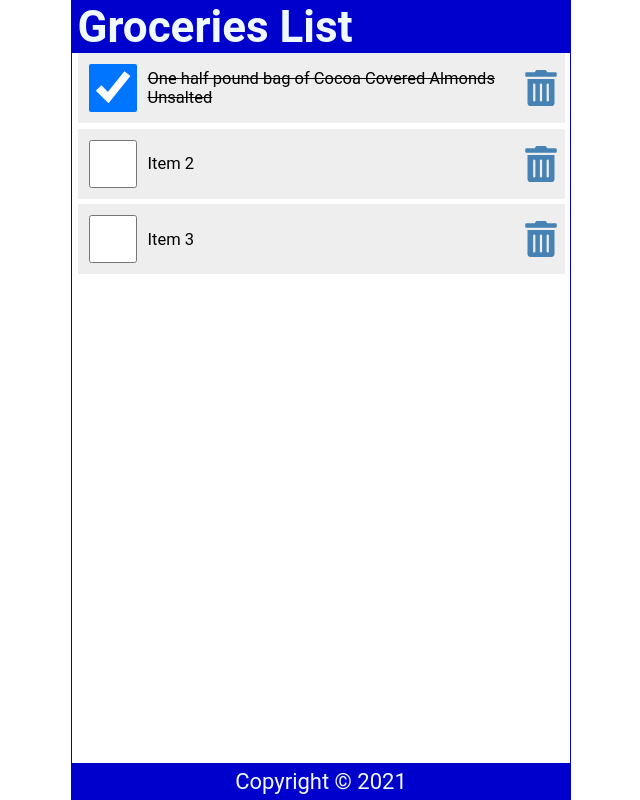
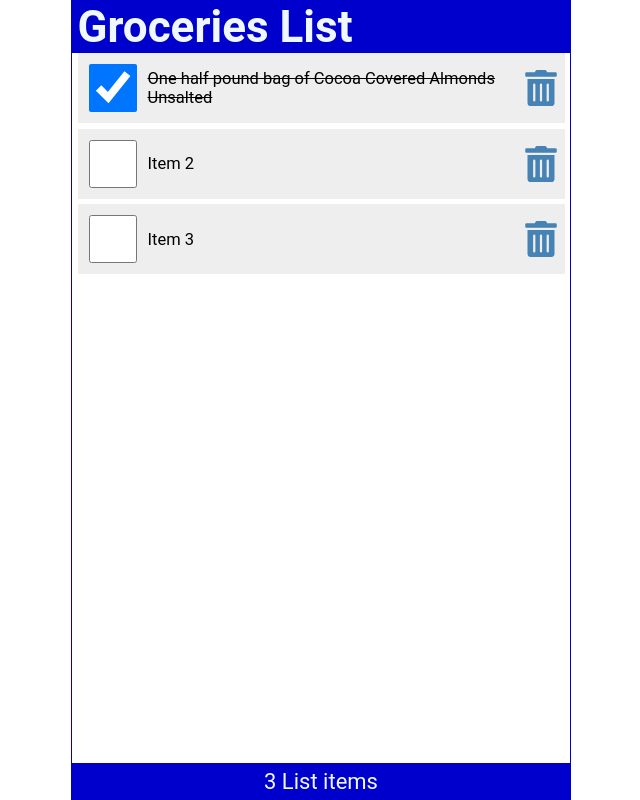
Before and after one commit to I-the-Creator/01tut, a React (Create React App) app: page / in a window 1280 px wide. Shown: the whole page, without its empty margins (319-959 px from the left). Built offline with nearby package versions, Linux system fonts and the light colour scheme.

Commit message:
items counter add, prop drilled from App component

```diff
--- a/src/Footer.jsx
+++ b/src/Footer.jsx
@@ -1,9 +1,10 @@
-const Footer = () => {
+const Footer = ({ length }) => {
     const today = new Date();
 
     return (
         <footer>
-            <p>Copyright &copy; {today.getFullYear()}</p>
+            <p>{length} List {length === 1 ? "item" : "items"}</p>
+            {/* <p>Copyright &copy; {today.getFullYear()}</p> */}
         </footer>
     );
 };
```
